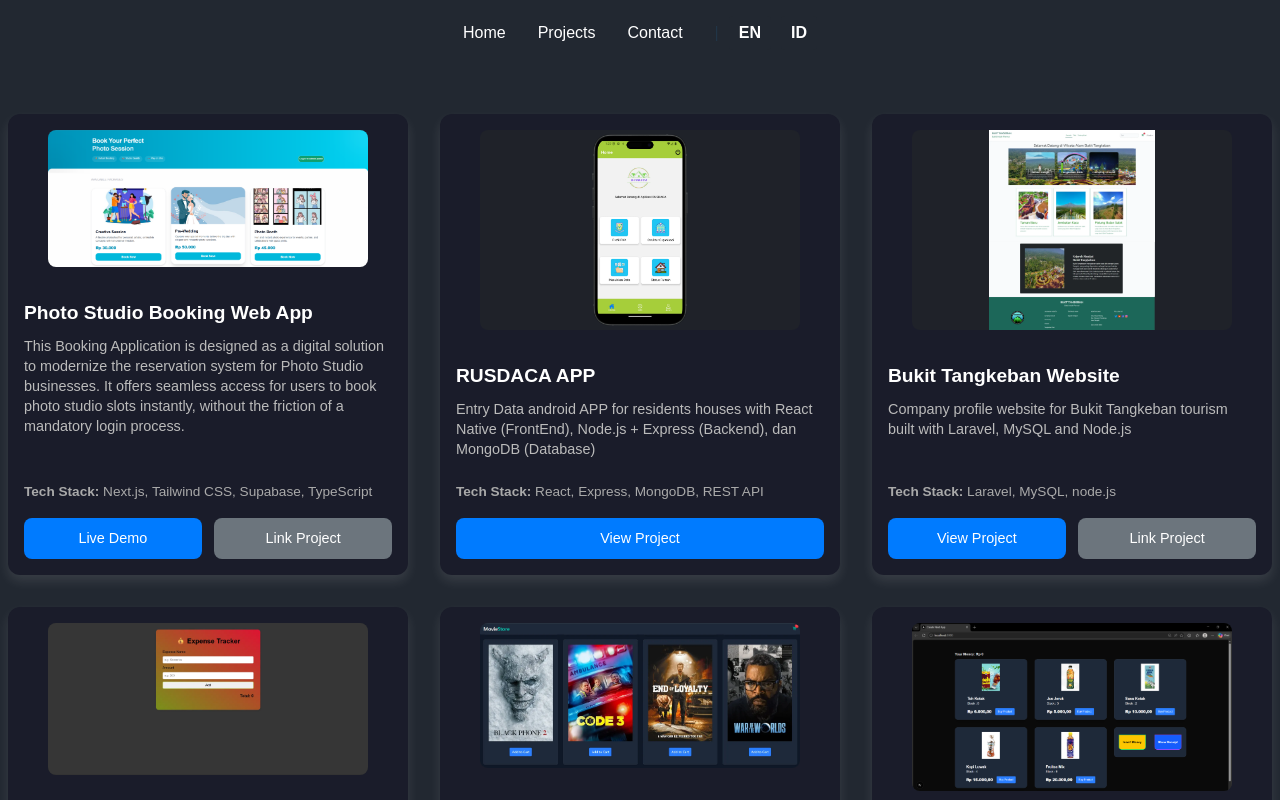
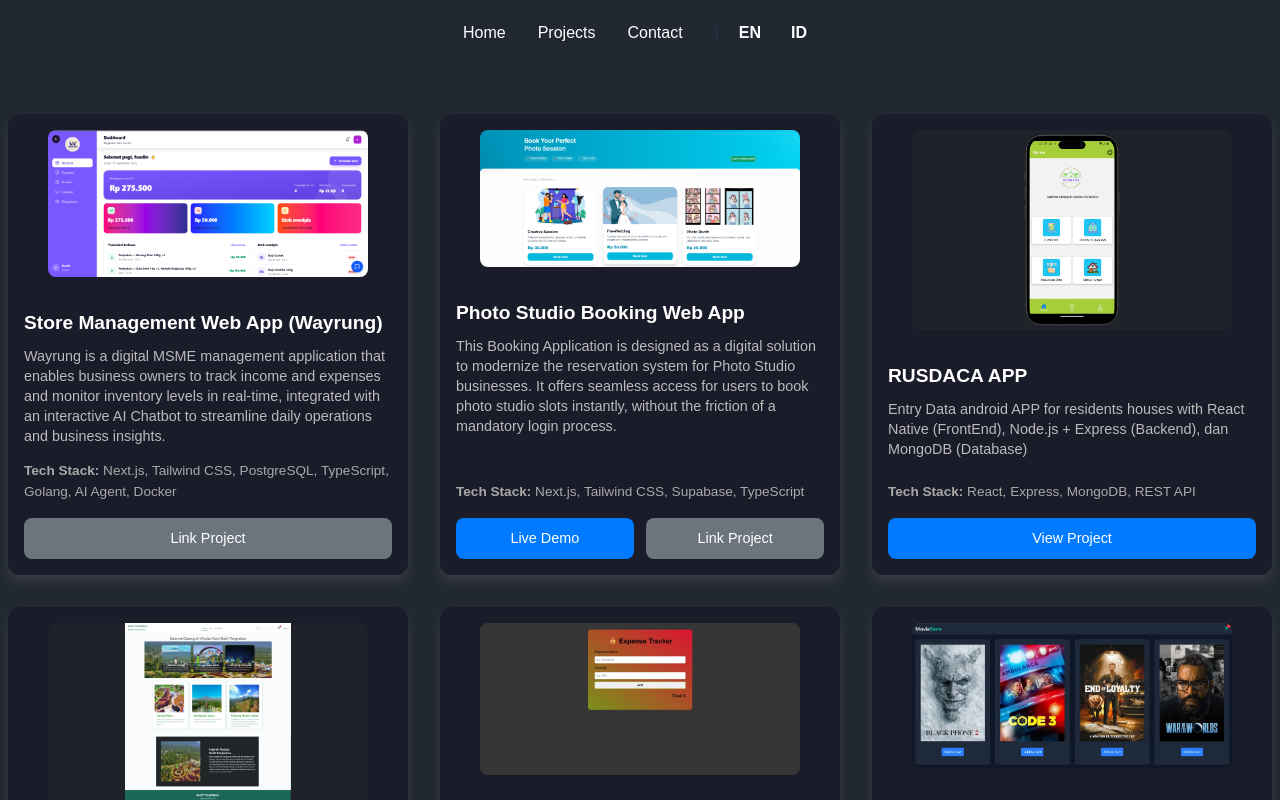
Before and after one commit to FaudinCahyoW/porto-web, a React (Vite) app: page /project in a window 1280 px wide. Shown: the top 800 px of the page. Built offline with nearby package versions, Linux system fonts and the light colour scheme.

Commit message:
Update: Add new project - wayrung

```diff
--- a/src/locales/en/translation.json
+++ b/src/locales/en/translation.json
@@ -68,5 +68,9 @@
     },
     "selfPhoto":{
         "desc":"This Booking Application is designed as a digital solution to modernize the reservation system for Photo Studio businesses. It offers seamless access for users to book photo studio slots instantly, without the friction of a mandatory login process."
+    },
+
+    "wayrung" :{
+        "desc":"Wayrung is a digital MSME management application that enables business owners to track income and expenses and monitor inventory levels in real-time, integrated with an interactive AI Chatbot to streamline daily operations and business insights."
     }
 }
--- a/src/locales/id/translation.json
+++ b/src/locales/id/translation.json
@@ -66,8 +66,10 @@
   },
 
   "selfPhoto": {
-    "desc":"Aplikasi Booking ini dirancang sebagai solusi digital untuk modernisasi sistem pemesanan pada bisnis Photo Studio. Aplikasi ini menawarkan kemudahan akses bagi pengguna untuk melakukan reservasi slot foto studio secara langsung tanpa perlu melewati proses login."
+    "desc": "Aplikasi Booking ini dirancang sebagai solusi digital untuk modernisasi sistem pemesanan pada bisnis Photo Studio. Aplikasi ini menawarkan kemudahan akses bagi pengguna untuk melakukan reservasi slot foto studio secara langsung tanpa perlu melewati proses login."
+  },
+
+  "wayrung": {
+    "desc": "Wayrung adalah aplikasi manajemen UMKM berbasis digital yang membantu pelaku usaha mengelola pencatatan pendapatan dan pengeluaran serta memantau stok barang secara real-time, dilengkapi fitur AI Chatbot interaktif untuk mempermudah operasional dan konsultasi bisnis."
   }
-
-
 }
--- a/src/pages/MyProject.jsx
+++ b/src/pages/MyProject.jsx
@@ -7,6 +7,13 @@ const Project = () => {
   const { t } = useTranslation();
 
   const projects = [
+    {
+      title: "Store Management Web App (Wayrung)",
+      image: "/images/wayrung/dashboard.png",
+      desc: t("wayrung.desc"),
+      tech: "Next.js, Tailwind CSS, PostgreSQL, TypeScript, Golang, AI Agent, Docker",
+      github: "https://github.com/FaudinCahyoW/Wayrung",
+    },
     {
       title: "Photo Studio Booking Web App",
       image: "/images/booking-photo/booking-photo.png",
```
Also changed, not shown: public/images/wayrung/dashboard.png (added).
